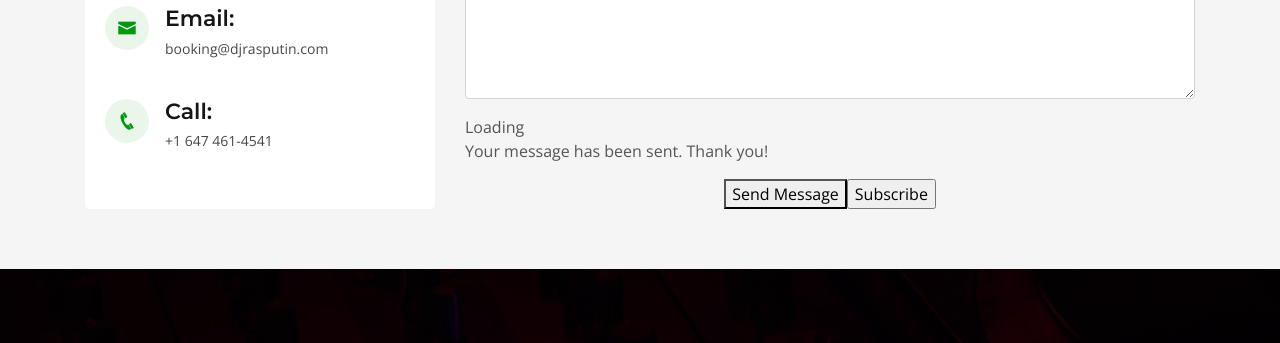
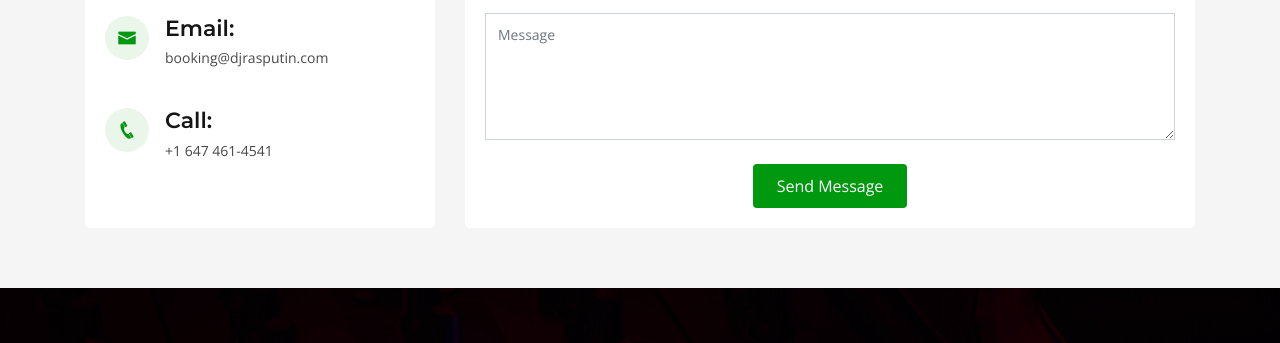
Before and after one commit to michaelbroley/djrasputin, a plain HTML site: page index.html in a window 1280 px wide. Shown: the part 4740-5083 px from the top of the page. Drawn offline with nearby package versions, Linux system fonts and the light colour scheme.

Commit message:
add css back to form

```diff
--- a/index.html
+++ b/index.html
@@ -735,7 +735,7 @@ Trained by a Juno Award-winning talent, Kayla has quickly become a staple perfor
 
           <div class="col-lg-8 mt-5 mt-lg-0">
 
-            <form name="DJ Rasputin Booking Form" data-netlify="true" method="post" role="form" data-aos="fade-left">
+            <form name="DJ Rasputin Booking Form" data-netlify="true" method="post" role="form" class="php-email-form" data-aos="fade-left">
               <div class="form-row">
                 <div class="col-md-6 form-group">
                   <input type="text" name="name" class="form-control" id="name" placeholder="Your Name" data-rule="minlen:4" data-msg="Please enter at least 4 chars" />
@@ -759,7 +759,7 @@ Trained by a Juno Award-winning talent, Kayla has quickly become a staple perfor
                 <div class="error-message"></div>
                 <div class="sent-message">Your message has been sent. Thank you!</div>
               </div>
-              <div class="text-center"><button type="submit">Send Message</button><input type="submit" value="Subscribe"></div>
+              <div class="text-center"><button type="submit">Send Message</button></div>
             </form>
 
           </div>
```
